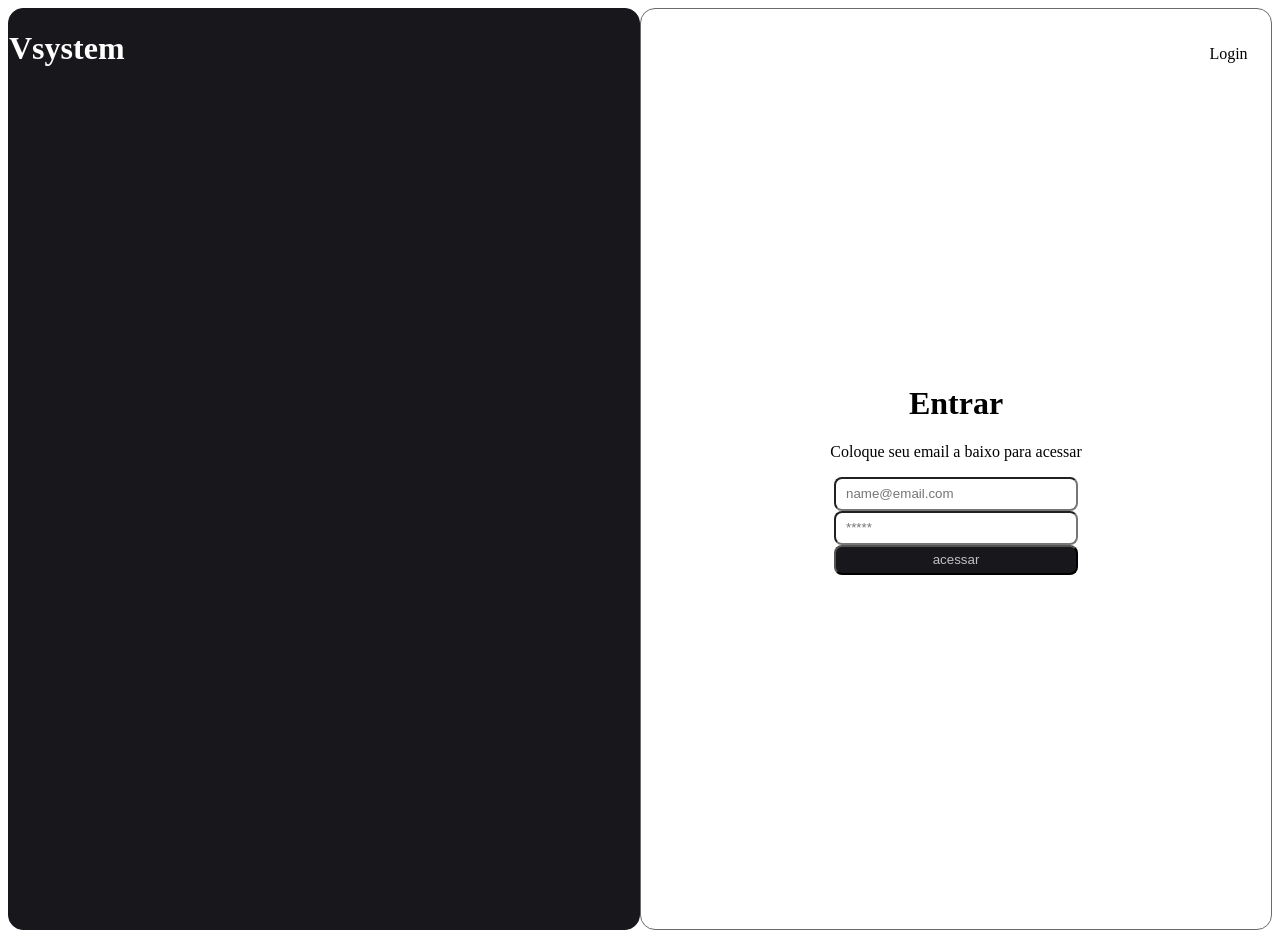
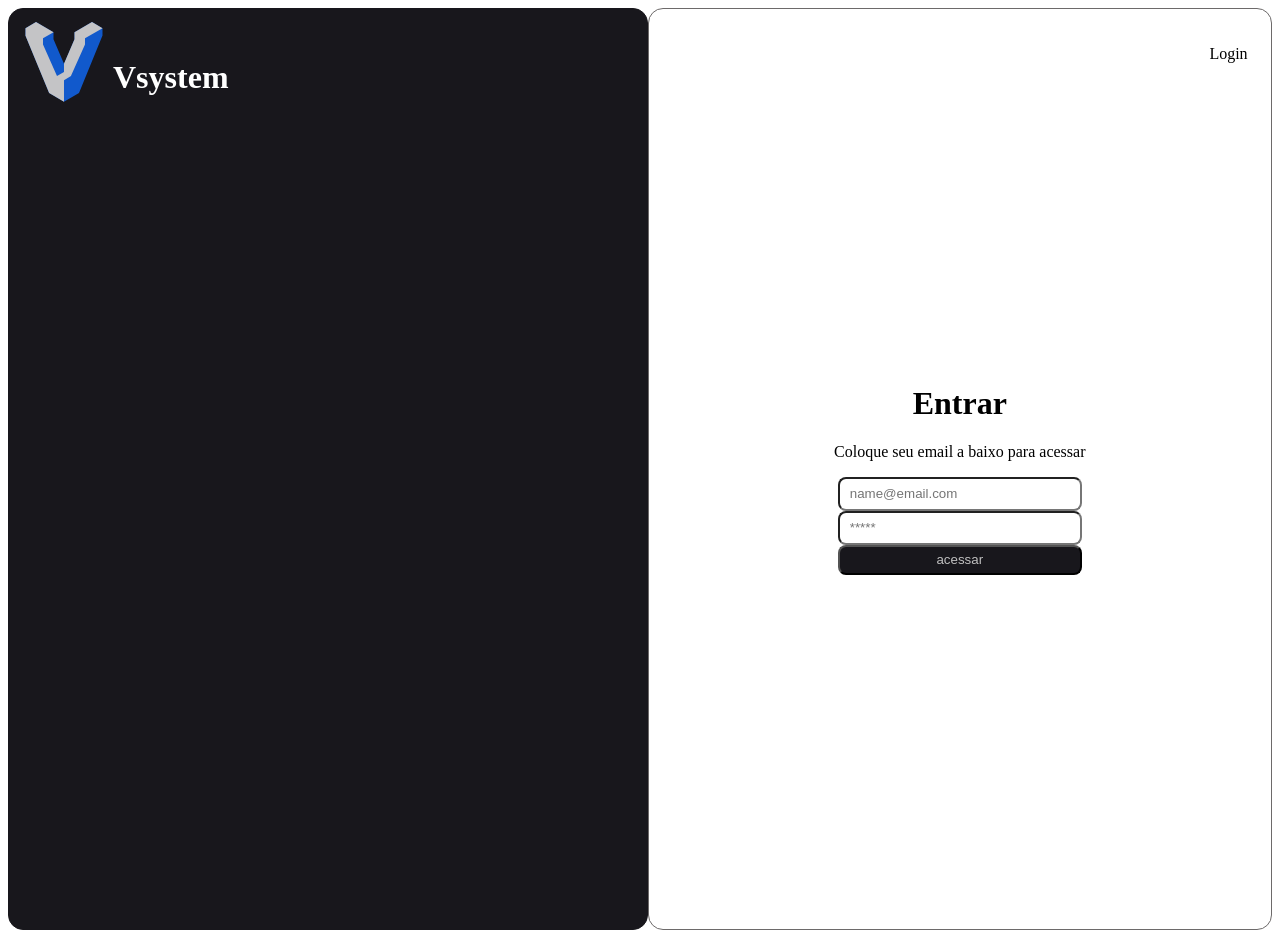
Before and after one commit to renersullivan/volvens, an Angular app: page / in a window 1280 px wide. Built offline with nearby package versions, Linux system fonts and the light colour scheme.

Commit message:
responsive page

```diff
--- a/src/app/login/login.component.css
+++ b/src/app/login/login.component.css
@@ -3,13 +3,23 @@
     flex-direction: row;
 }
 .container-left{
-    font-size: 'paul grotesk soft';
+    display: flex;
+    flex-direction: row;
+    padding: 0px 0px 0px 15px;
     border-radius: 15px;
     border: solid 1px #18171c;
     height: 920px;
     width: 50%;
     background-color: #18171c;
     color: white;
+}
+.svg{
+    width: 80px;
+    height: 80px;
+    padding: 13px 9px 0px 0px;
+}
+.system{
+    margin-top: 50px;
 }
 .container-right{
     align-items: center;
@@ -60,3 +70,11 @@
     color: silver;
     cursor: pointer ;
 }
+@media (max-width: 600px) {
+    .container-left {
+      display: none;
+    }
+    .container-right{
+        width: 100%;
+    }
+  }
--- a/src/app/login/login.component.html
+++ b/src/app/login/login.component.html
@@ -1,5 +1,16 @@
 <div class="container">
-    <div class="container-left"><h1>Vsystem</h1></div>
+    <div class="container-left">
+        <div class="svg"><svg width="80px" height="80px" viewBox="-5 0 266 266" version="1.1" xmlns="http://www.w3.org/2000/svg" xmlns:xlink="http://www.w3.org/1999/xlink" preserveAspectRatio="xMidYMid">
+            <g>
+                <path d="M221.101749,0 L255.996276,20.4099019 L197.80928,54.2496961 L197.809,54.29 L255.996276,20.4099019 L255.996276,44.663227 L177.863239,236.260077 L127.976,265.06 L127.976049,265.063662 L127.973,265.061 L127.970527,265.063662 L127.97,265.06 L78.5637649,236.480963 L0,45.4142407 L0,20.4099019 L34.9000488,0 L93.1312219,34.1490351 L92.932,34.263 L93.0870447,34.3257442 L93.0870447,57.3862827 L127.976049,138.981713 L127.976,166.242 L127.981571,166.239093 L127.981571,138.981713 L162.914753,57.3862827 L162.914753,34.1048578 L162.95893,34.1048578 L221.101749,0 Z M71.579,46.548 L58.192518,54.2496961 L58.192,54.29 L71.579,46.548 Z" fill="#1159CC">
+
+        </path>
+                <polygon fill="#c4c4c6" points="221.101749 4.904663e-15 162.95893 34.1048578 162.914753 34.1048578 162.914753 57.3862827 127.981571 138.981713 127.981571 166.239093 104.733279 179.75734 58.192518 74.7921298 58.192518 54.2496961 93.1312219 34.1490351 34.9000488 0 0 20.4099019 0 45.4142407 78.5637649 236.480963 127.976049 265.063662 127.976049 193.275587 151.268518 179.75734 150.959277 179.580631 197.80928 74.7921298 197.80928 54.2496961 255.996276 20.4099019">
+
+        </polygon>
+            </g>
+        </svg></div>
+        <h1 class="system">Vsystem</h1></div>
     <div class="container-right">
         <div class="login">Login</div>
         <div class="text-form">
```
Also changed, not shown: src/vagrant-icon-svgrepo-com.svg (added).
